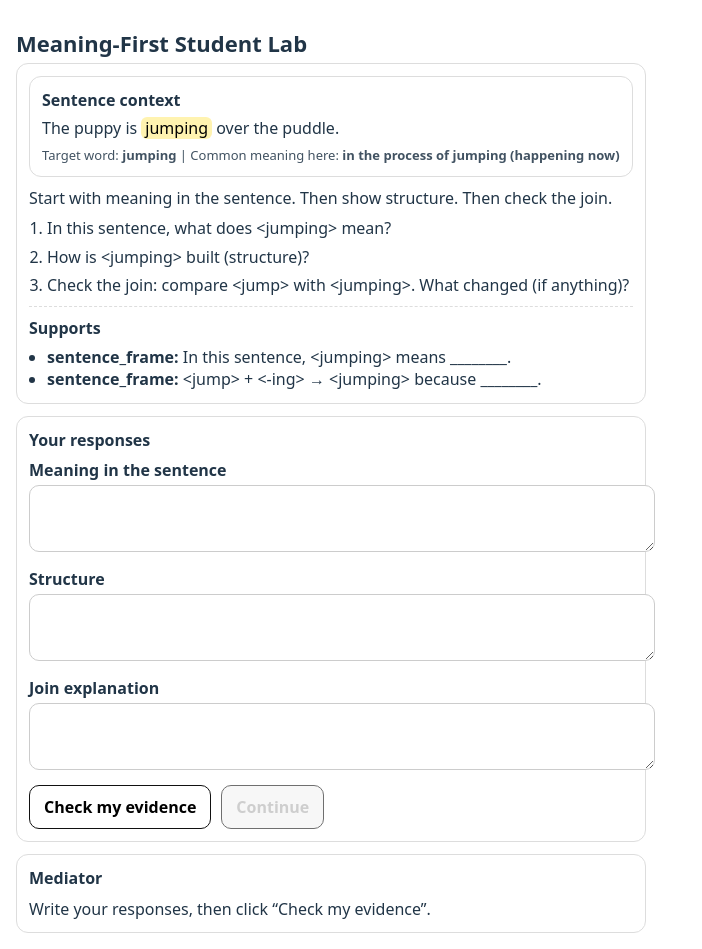
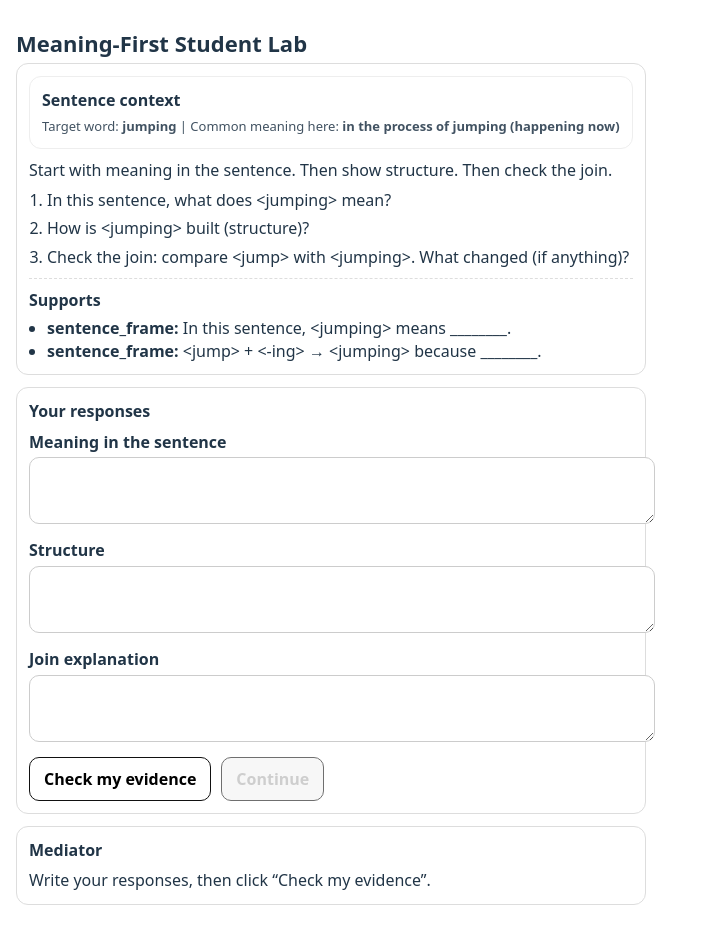
Before and after one commit to Lokahi-Connect/Meaning-First-Student-Lab, a React (Vite) app: page / in a window 1280 px wide. Shown: the whole page, without its empty margins (0-702 px from the left). After the commit the page ends 921 px from the top, so only its background shows below. Built offline with nearby package versions, Linux system fonts and the light colour scheme.

Commit message:
Update TaskRunner.tsx

```diff
--- a/src/components/TaskRunner.tsx
+++ b/src/components/TaskRunner.tsx
@@ -14,9 +14,6 @@ type Props = {
   mediatorTitle?: string;
   mediatorPrompts?: string[];
   canContinue?: boolean;
-
-  // Optional control if you decide to hide gloss from students later
-  showGloss?: boolean;
 };
 
 function escapeRegExp(s: string) {
@@ -24,7 +21,7 @@ function escapeRegExp(s: string) {
 }
 
 function HighlightedSentence({ sentence, target }: { sentence: string; target: string }) {
-  const t = (target || "").trim();
+  const t = target.trim();
   if (!t) return <span>{sentence}</span>;
 
   const re = new RegExp(`(${escapeRegExp(t)})`, "gi");
@@ -40,7 +37,7 @@ function HighlightedSentence({ sentence, target }: { sentence: string; target: s
             style={{
               padding: "0 4px",
               borderRadius: 6,
-              background: "#fff3b0",
+              background: "#fff3b0"
             }}
           >
             {p}
@@ -63,73 +60,45 @@ export function TaskRunner({
   mediatorTitle,
   mediatorPrompts,
   canContinue,
-  showGloss = true,
 }: Props) {
   const fields = task.response.fields || [];
-
-  // Supports BOTH formats so you don’t have to update every task at once:
-  // - old: task.context.sentence (string)
-  // - new: task.context.sentences (string[])
-  const sentences: string[] =
-    (task as any).context?.sentences?.length
-      ? (task as any).context.sentences
-      : (task as any).context?.sentence
-        ? [(task as any).context.sentence]
-        : [];
-
-  const targetWord = (task as any).context?.target_word || "";
-  const gloss = (task as any).context?.gloss || "";
-  const audio = (task as any).context?.audio;
+  const sentences = task.context?.sentences || [];
+  const targetWord = task.context?.target_word || "";
 
   return (
     <div style={{ maxWidth: 860, margin: "0 auto", padding: 16, lineHeight: 1.4 }}>
       <h1 style={{ fontSize: 22, marginBottom: 8 }}>Meaning-First Student Lab</h1>
 
       <div style={{ display: "grid", gridTemplateColumns: "1fr", gap: 12 }}>
-        {/* Prompt + sentence-first context */}
         <div style={{ padding: 12, border: "1px solid #ddd", borderRadius: 12 }}>
-          {/* Sentence-first meaning anchor */}
-          {sentences.length ? (
-            <div
-              style={{
-                padding: 12,
-                border: "1px solid #ddd",
-                borderRadius: 12,
-                marginBottom: 10,
-              }}
-            >
+          {/* Sentence-first context block */}
+          <div style={{ padding: 12, border: "1px solid #eee", borderRadius: 12, marginBottom: 10 }}>
             <div style={{ fontWeight: 800, marginBottom: 6 }}>Sentence context</div>
 
-              {sentences.map((s, idx) => (
+            {sentences.map((s: string, idx: number) => (
               <div key={idx} style={{ fontSize: 16, marginBottom: 6 }}>
                 <HighlightedSentence sentence={s} target={targetWord} />
               </div>
             ))}
 
             <div style={{ fontSize: 13, opacity: 0.85, marginTop: 6 }}>
-                Target word: <strong>{targetWord}</strong>
-                {showGloss && gloss ? (
-                  <>
-                    {" "}
-                    | Common meaning here: <strong>{gloss}</strong>
-                  </>
-                ) : null}
+              Target word: <strong>{task.context.target_word}</strong>
+              {"  "} | {"  "}
+              Common meaning here: <strong>{task.context.gloss}</strong>
             </div>
 
-              {/* Audio support (optional) */}
-              {audio?.src ? (
+            {task.context.audio?.src ? (
               <div style={{ marginTop: 10 }}>
                 <div style={{ fontWeight: 700, marginBottom: 6 }}>
-                    {audio.caption || "Listen"}
+                  {task.context.audio.caption || "Listen"}
                 </div>
-                  <audio controls src={audio.src} style={{ width: "100%" }} />
+                <audio controls src={task.context.audio.src} style={{ width: "100%" }} />
                 <div style={{ fontSize: 12, opacity: 0.75, marginTop: 4 }}>
-                    Tip: listen once for meaning, then again while you track the highlighted word.
+                  Tip: listen once for meaning, then again while you look at the highlighted word.
                 </div>
               </div>
             ) : null}
           </div>
-          ) : null}
 
           <div style={{ fontSize: 16, marginBottom: 8 }}>{task.prompts.stem}</div>
 
@@ -155,7 +124,6 @@ export function TaskRunner({
           ) : null}
         </div>
 
-        {/* Response panel */}
         <div style={{ padding: 12, border: "1px solid #ddd", borderRadius: 12 }}>
           <div style={{ fontWeight: 800, marginBottom: 8 }}>Your responses</div>
 
@@ -165,7 +133,7 @@ export function TaskRunner({
                 {f.label}
               </label>
               <textarea
-                value={(responses as any)[f.id] || ""}
+                value={responses[f.id] || ""}
                 onChange={(e) => setResponses({ ...responses, [f.id]: e.target.value })}
                 rows={3}
                 style={{ width: "100%", padding: 10, borderRadius: 10, border: "1px solid #ccc" }}
@@ -208,7 +176,6 @@ export function TaskRunner({
           {statusText ? <div style={{ marginTop: 10 }}>{statusText}</div> : null}
         </div>
 
-        {/* Mediator panel */}
         <div style={{ padding: 12, border: "1px solid #ddd", borderRadius: 12 }}>
           <div style={{ fontWeight: 800, marginBottom: 8 }}>{mediatorTitle || "Mediator"}</div>
           {mediatorPrompts?.length ? (
```
Lines whose indentation alone changed are shown as unchanged.
